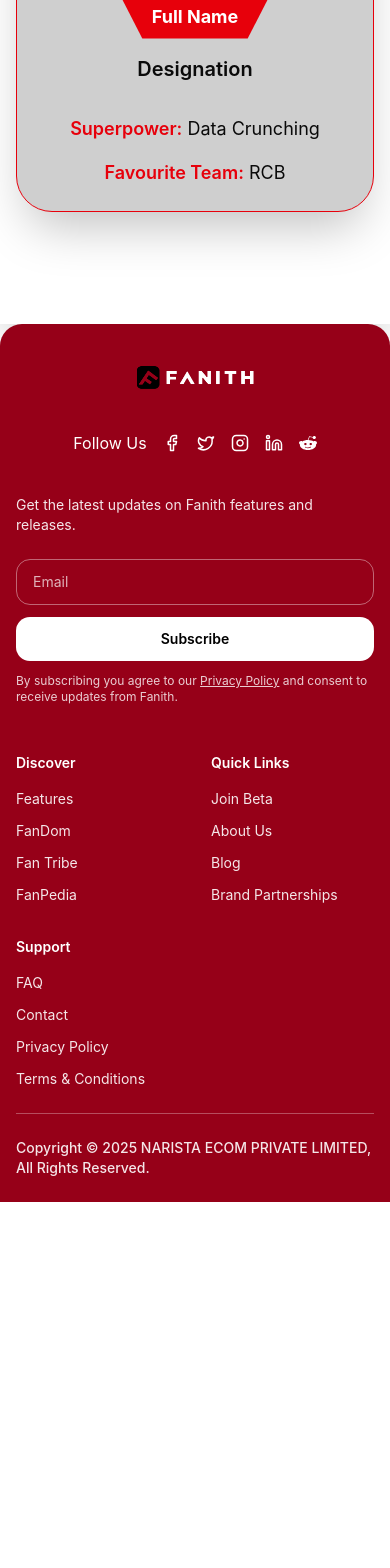
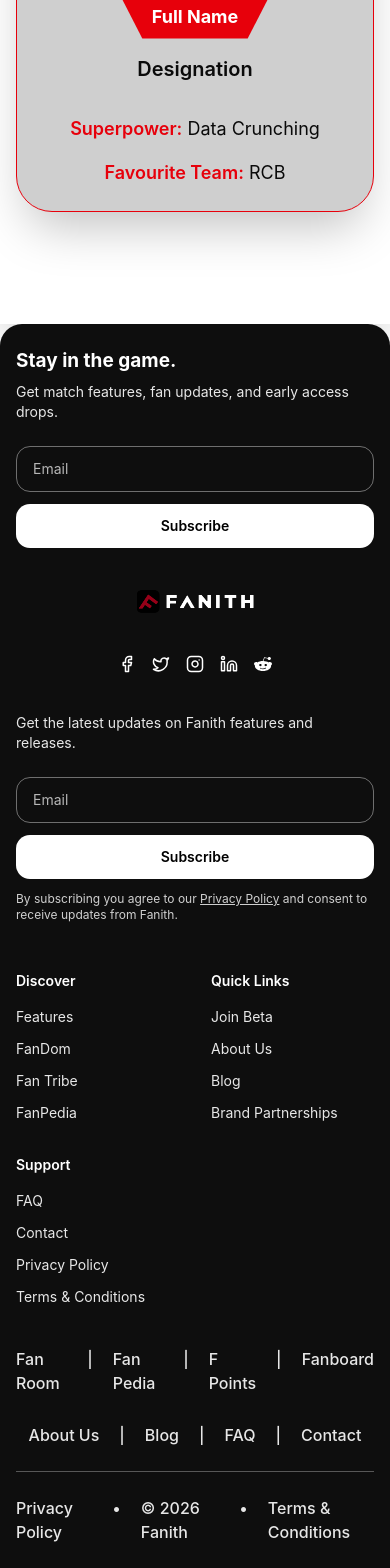
Before and after one commit to Fanith-app/fanith-website, a Next.js app: page /about in a window 390 px wide. Shown: the part 3632-5200 px from the top of the page. Before the commit the page ends 4834 px from the top, so only its background shows below. Built offline with nearby package versions, Linux system fonts and the light colour scheme.

Commit message:
Footer and Landing Page Changes

```diff
--- a/src/app/page.tsx
+++ b/src/app/page.tsx
@@ -1,11 +1,9 @@
-import React from 'react'
+import EarlyAccess from '../components/home/EarlyAccess'
+import FanCommunity from '../components/home/FanCommunity'
 import HomeBanner from '../components/home/HomeBanner'
+import LaunchCountdown from '../components/home/LaunchCountdown'
+import PartnersAndFeatures from '../components/home/PartnersAndFeatures'
 import StadiumCTA from '../components/home/StadiumCTA'
-import LaunchCountdown from '../components/home/LaunchCountdown'
-import EarlyAccess from '../components/home/EarlyAccess'
-import PartnersAndFeatures from '../components/home/PartnersAndFeatures'
-import HowItWorks from '../components/home/HowItWorks'
-import FanCommunity from '../components/home/FanCommunity'
 
 const page = () => {
   return (
@@ -15,7 +13,7 @@
       <LaunchCountdown />
       <EarlyAccess />
       <PartnersAndFeatures />
-      <HowItWorks />
+      {/* <HowItWorks /> */}
       <FanCommunity />
 
     </div>
--- a/src/components/home/FanCommunity.tsx
+++ b/src/components/home/FanCommunity.tsx
@@ -1,9 +1,9 @@
 "use client";
 
+import { Card, CardContent } from "@/components/ui/card";
+import { motion } from "framer-motion";
 import Image from "next/image";
 import Link from "next/link";
-import { Card, CardContent } from "@/components/ui/card";
-import { motion } from "framer-motion";
 
 const posts = [
   {
@@ -34,7 +34,7 @@
 
 export default function FanCommunity() {
   return (
-    <section className="bg-white py-20">
+    <section className="bg-[#141414] py-20">
       <motion.div
         className="max-w-7xl mx-auto px-4 md:px-15"
         initial="hidden"
@@ -55,7 +55,7 @@
       >
         {/* Heading */}
         <motion.h2
-          className="text-center text-4xl font-bold mb-14"
+          className="text-center text-4xl font-bold mb-14 text-white"
           variants={{
             hidden: { y: 50, opacity: 0, scale: 0.9 },
             visible: {
@@ -113,7 +113,7 @@
               }}
             >
               <Card
-                className="relative overflow-hidden rounded-3xl border border-red-600 shadow-2xl bg-gray-100 transform transition-all duration-500 ease-in-out hover:scale-105 cursor-pointer"
+                className="relative overflow-hidden shadow-2xl transform transition-all duration-500 ease-in-out hover:scale-105 cursor-pointer bg-[#202020] [clip-path:polygon(20px_0,calc(100%-30px)_0,100%_30px,100%_calc(100%-20px),calc(100%-20px)_100%,0_100%,0_20px)] rounded-none border-none"
               >
                 {/* Image */}
                 <motion.div
@@ -153,7 +153,7 @@
 
                   {/* Content */}
                   <motion.h3
-                    className="text-xl text-[#111111] font-semibold mb-3"
+                    className="text-xl text-[#FFFFFF] font-semibold mb-3"
                     initial={{ opacity: 0, y: 20 }}
                     whileInView={{ opacity: 1, y: 0 }}
                     viewport={{ once: true }}
@@ -167,7 +167,7 @@
                   </motion.h3>
 
                   <motion.p
-                    className="text-sm text-[#333333] leading-relaxed mb-6"
+                    className="text-sm text-[#C3C3C3] leading-relaxed mb-6"
                     initial={{ opacity: 0, y: 20 }}
                     whileInView={{ opacity: 1, y: 0 }}
                     viewport={{ once: true }}
--- a/src/components/home/PartnersAndFeatures.tsx
+++ b/src/components/home/PartnersAndFeatures.tsx
@@ -1,17 +1,16 @@
 "use client";
 
+import { ChevronRight } from "lucide-react";
 import Image from "next/image";
-import { ChevronRight } from "lucide-react";
-import { motion } from "framer-motion";
 
 export default function PartnersAndFeatures() {
   return (
-    <section className="w-full max-w-7xl mx-auto px-4 md:px-15 py-16 space-y-20">
+    <section className="w-full mx-auto px-4 md:px-15 py-16 space-y-20 bg-[#141414]">
       {/* ===================== */}
       {/* OUR PARTNERS */}
       {/* ===================== */}
       <div className="text-center space-y-10 w-full">
-        <h2 className="text-3xl font-semibold">Our Partners</h2>
+        <h2 className="text-4xl font-semibold text-white text-center">Our Partners</h2>
 
         <div className="flex items-center justify-center gap-14 flex-wrap">
           {/* Replace src with your actual logos */}
@@ -36,7 +35,7 @@
       {/* ===================== */}
       {/* APP FEATURES */}
       {/* ===================== */}
-      <motion.div
+      {/* <motion.div
         initial={{ opacity: 0, y: 50 }}
         whileInView={{ opacity: 1, y: 0 }}
         viewport={{ once: true, amount: 0.1 }}
@@ -47,7 +46,7 @@
         </h2>
 
         <div className="grid grid-cols-1 md:grid-cols-2 gap-6">
-          {/* LEFT LARGE CARD */}
+          LEFT LARGE CARD
           <FeatureCard
             icon={<Image src="/assets/images/feature-icon1.png" alt={"Feature Icon"} width={24} height={24} />}
             title="Game room real-time action"
@@ -56,7 +55,7 @@
             large
           />
 
-          {/* RIGHT COLUMN */}
+          RIGHT COLUMN
           <div className="grid grid-cols-1 gap-6">
             <FeatureCard
               icon={<Image src="/assets/images/feature-icon2.png" alt={"Feature Icon"} width={24} height={24} />}
@@ -80,7 +79,7 @@
             </div>
           </div>
         </div>
-      </motion.div>
+      </motion.div> */}
     </section>
   );
 }
--- a/src/components/home/StadiumCTA.tsx
+++ b/src/components/home/StadiumCTA.tsx
@@ -1,10 +1,7 @@
 "use client";
 
+import { motion } from "framer-motion";
 import Image from "next/image";
-import Link from "next/link";
-import { motion } from "framer-motion";
-import EarlyAccessModal from "../modals/EarlyAccessModal";
-import { useState } from "react";
 import { Button } from "../ui/button";
 
 interface StadiumCTAProps {
@@ -31,7 +28,7 @@
       {/* Background */}
       <div className="absolute inset-0 -z-10">
         <Image
-          src="/assets/images/stadium.png" // replace with your image
+          src="/assets/images/Stadium_is_Filling_Fast.webp" // replace with your image
           alt="Stadium Background"
           fill
           priority
--- a/src/components/layout/Footer.tsx
+++ b/src/components/layout/Footer.tsx
@@ -114,10 +114,38 @@
   };
 
   return (
-    <footer className="rounded-t-3xl bg-[#960018] text-white">
+    <footer className="rounded-t-3xl bg-[#0E0E0E] text-white">
 
       <div className="mx-auto max-w-7xl px-4 md:px-6 py-6">
         <div className="flex flex-col sm:flex-row justify-between items-center gap-6 sm:gap-0 mb-10">
+          <motion.div>
+            <h5 className="text-white text-[19px] font-bold leading-snug mb-[8px]">Stay in the game.</h5>
+            <p className="max-w-md text-sm text-white/90 mb-6">
+              Get match features, fan updates, and early access drops.
+            </p>
+
+            <form
+              onSubmit={handleEmailSubscription}
+              className="flex flex-col sm:flex-row gap-3"
+            >
+              <input
+                type="email"
+                placeholder="Email"
+                value={email}
+                onChange={(e) => setEmail(e.target.value)}
+                disabled={isSubmitting}
+                className="flex-1 rounded-xl border border-white/40 bg-transparent px-4 py-3 text-sm text-white placeholder:text-white/70 focus:outline-none focus:ring-2 focus:ring-white disabled:opacity-50"
+              />
+
+              <button
+                type="submit"
+                disabled={isSubmitting}
+                className="rounded-xl bg-white px-6 py-3 text-sm font-semibold text-black transform transition-all duration-300 ease-in-out hover:bg-white/90 hover:scale-105 active:scale-95 disabled:opacity-50 disabled:cursor-not-allowed"
+              >
+                {isSubmitting ? "Subscribing..." : "Subscribe"}
+              </button>
+            </form>
+          </motion.div>
           <Link href="/" className="flex items-center gap-3">
             <Image
               src="/assets/images/Fanith_New_Footer_Logo.png"
@@ -130,7 +158,7 @@
           </Link>
 
           <div className="flex items-center gap-4 ">
-            <span>Follow Us</span>
+            {/* <span>Follow Us</span> */}
             {socialLinks.map((link, index) => (
               <Link
                 key={index}
@@ -215,11 +243,21 @@
             ))}
           </motion.div>
         </div>
+        <div className="pt-10">
+          <div className="flex justify-center text-md font-medium text-white/90 gap-[20px]">
+          <Link href="/features">Fan Room</Link> <span>|</span> <Link href="/features?tab=fanpedia">Fan Pedia</Link> <span>|</span> <Link href="/features?tab=tribe">F Points</Link> <span>|</span> <Link href="/features?tab=fandom">Fanboard</Link>
+        </div>
+        </div>
+        <div className="pt-7">
+          <div className="flex justify-center text-md font-medium text-white/90 gap-[20px]">
+          <Link href="/about">About Us</Link> <span>|</span> <Link href="/blog">Blog</Link> <span>|</span> <Link href="/faq">FAQ</Link> <span>|</span> <Link href="/contact">Contact</Link>
+        </div>
+        </div>
 
         <div className="my-6 h-px w-full bg-white/30" />
 
-        <div className="flex justify-center text-sm font-medium text-white/90">
-          Copyright © 2025 NARISTA ECOM PRIVATE LIMITED, All Rights Reserved.
+        <div className="flex justify-center text-md font-medium text-white/90 gap-[20px]">
+          <Link href="/privacy-policy">Privacy Policy</Link> <span>•</span> © 2026 Fanith <span>•</span> <Link href="/terms-conditions">Terms & Conditions</Link>
         </div>
       </div>
 
```
Also changed, not shown: public/assets/images/Stadium_is_Filling_Fast.webp (added).
